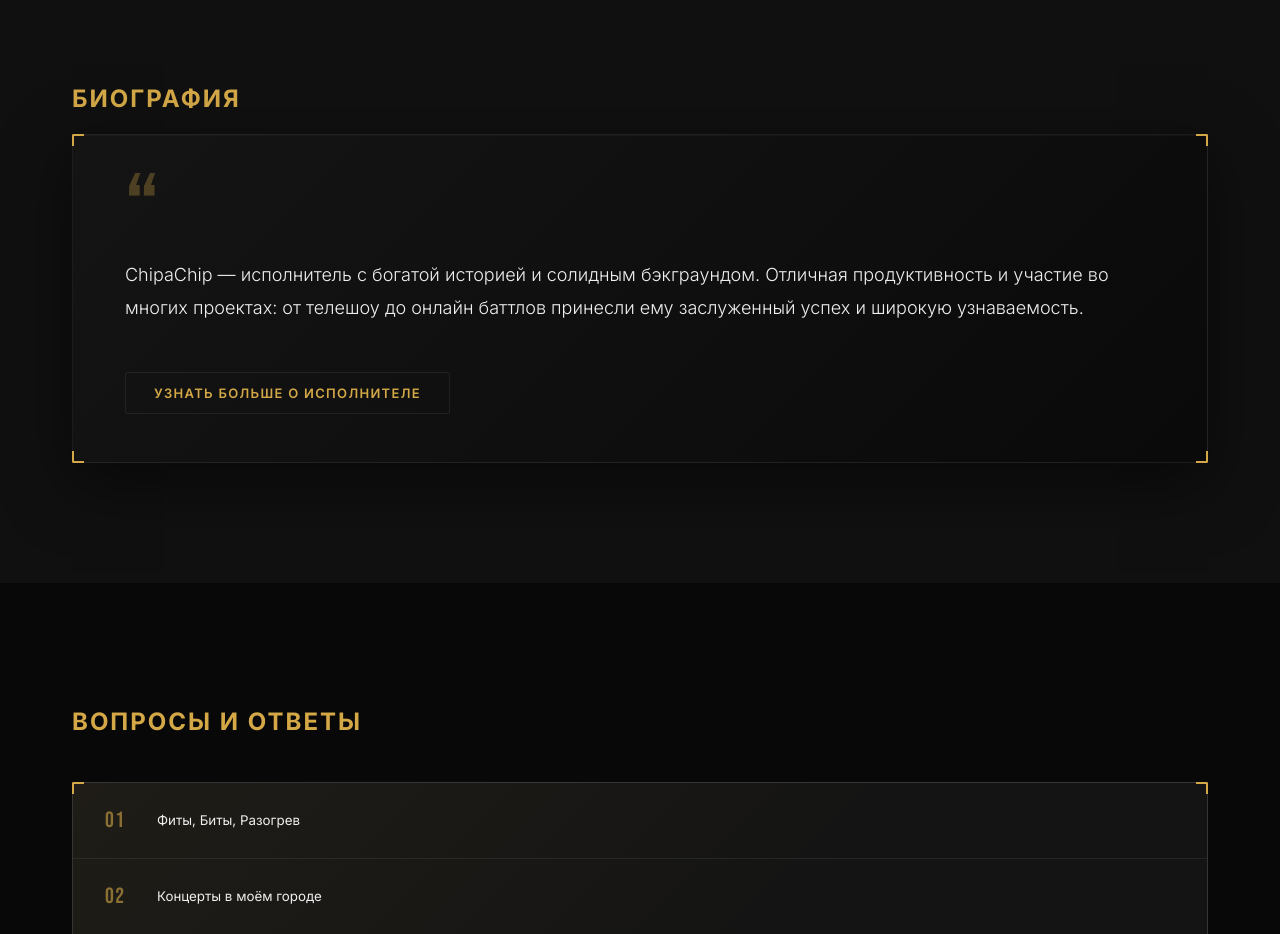
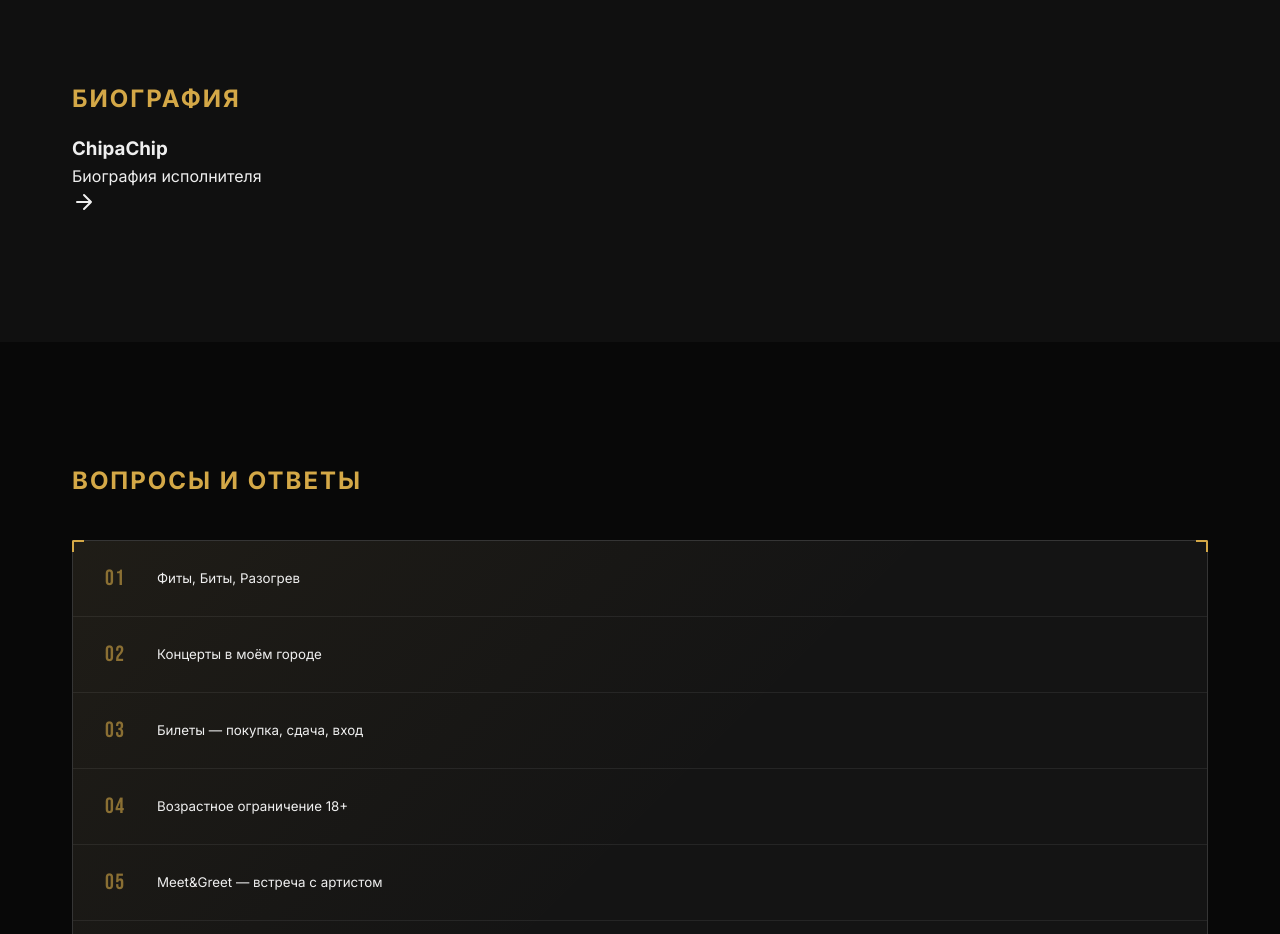
Before and after one commit to drknvpn/ChipaChipWeb, a React (Vite) app: page / in a window 1280 px wide. Shown: the part 840-1774 px from the top of the page. Built offline with nearby package versions, Linux system fonts and the light colour scheme.

Commit message:
Update Bio.tsx

```diff
--- a/src/components/Bio.tsx
+++ b/src/components/Bio.tsx
@@ -1,6 +1,6 @@
 import { useState, useEffect, useRef } from 'react'
 import './Bio.css'
-import artistPhoto from '../assets/ChChArt.png'
+import artistPhoto from '../assets/ChipaChipArt.png'
 
 const extendedBio = {
   title: 'От воронежского студента до культового рэпера',
@@ -60,20 +60,21 @@ export default function Bio() {
     <section className="bio-section" id="bio">
       <div className="container">
         <span className="section-label">Биография</span>
-        <div className="bio-frame">
+
+        <div className="bio-card" onClick={() => setModalOpen(true)}>
           <span className="corner corner-tl" />
           <span className="corner corner-tr" />
           <span className="corner corner-bl" />
           <span className="corner corner-br" />
-          <div className="bio-inner">
-            <div className="bio-quote-mark">“</div>
-            <p className="bio-text">
-              ChipaChip — исполнитель с богатой историей и солидным бэкграундом. Отличная продуктивность и участие во многих проектах: от телешоу до онлайн баттлов принесли ему заслуженный успех и широкую узнаваемость.
-            </p>
-            <button className="bio-more-btn" onClick={() => setModalOpen(true)}>
-              Узнать больше о исполнителе
-            </button>
+
+          <div className="bio-card-content">
+            <h3 className="bio-card-title">ChipaChip</h3>
+            <p className="bio-card-subtitle">Биография исполнителя</p>
           </div>
+
+          <svg className="bio-card-arrow" width="24" height="24" viewBox="0 0 24 24" fill="none" stroke="currentColor" strokeWidth="2" strokeLinecap="round" strokeLinejoin="round">
+            <path d="M5 12h14M12 5l7 7-7 7" />
+          </svg>
         </div>
       </div>
 
```
